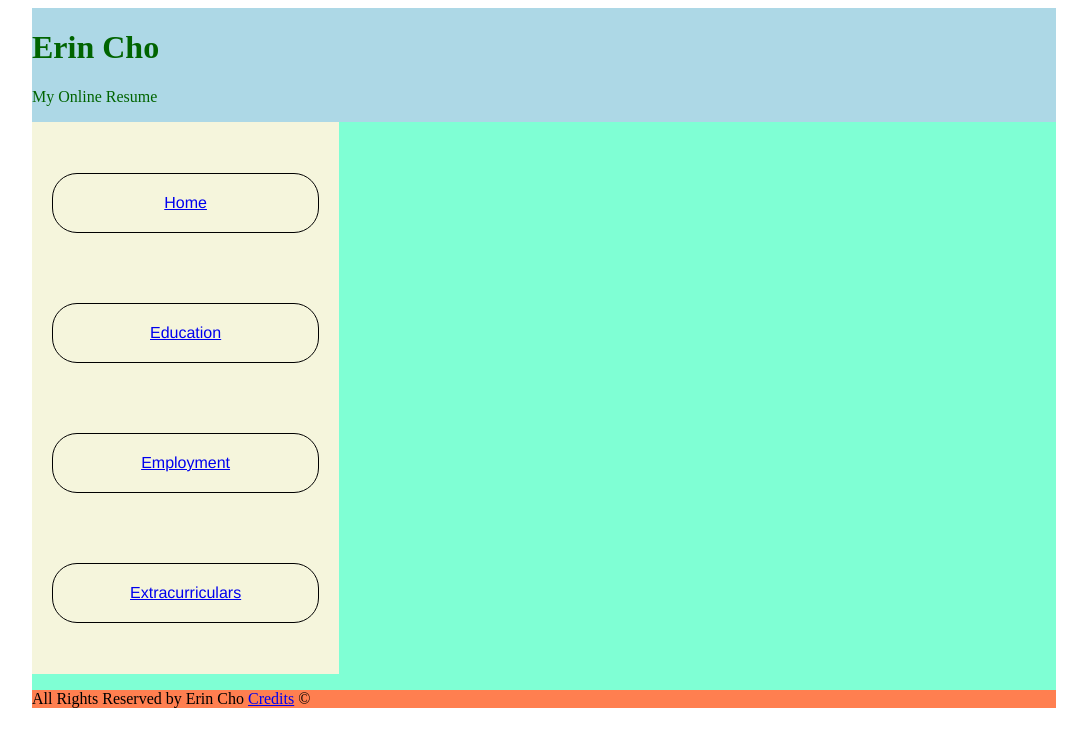
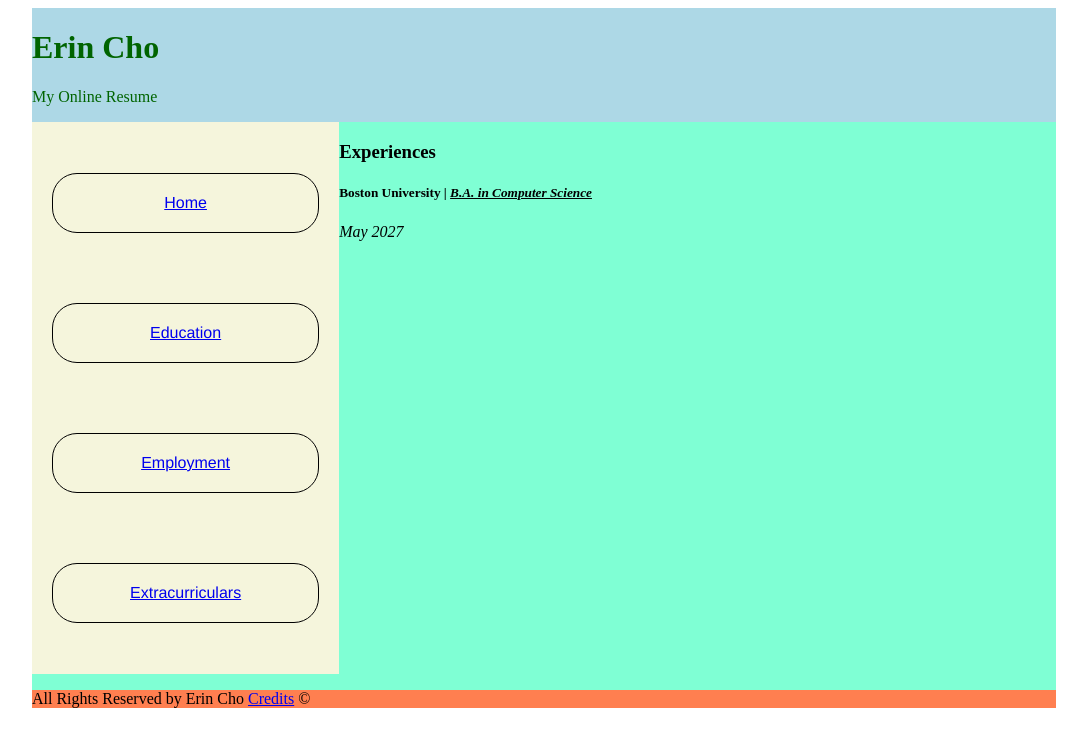
Before and after one commit to er1nh4/cs391a1-mp3, a React app: page /experiences.html in a window 1280 px wide. Shown: the top 746 px of the page, without its empty margins (96-1183 px from the left). Built offline with nearby package versions, Linux system fonts and the light colour scheme; the HTML template or start-up script is replaced by a standard one.

Commit message:
Updated htmls

```diff
--- a/src/components/Root.tsx
+++ b/src/components/Root.tsx
@@ -3,7 +3,9 @@ import {Header} from "./Header.tsx";
 import Nav from "./Nav.tsx";
 import Footer from "./Footer.tsx";
 import Home from "./main/Home.tsx";
-import Education  from "./main/Education.tsx"
+import Education  from "./main/Education.tsx";
+import Experiences from "./main/Experiences.tsx";
+import Extracurriculars from "./main/Extracurriculars.tsx";
 import styled from "styled-components";
 
 const PageWrapper = styled.div`
@@ -31,6 +33,8 @@ export default function Root() {
                 <Routes>
                     <Route path={'/'} element={<Home/>}/>
                     <Route path={'/education.html'} element={<Education/>}/>
+                    <Route path={'/experiences.html'} element={<Experiences/>}/>
+                    <Route path={'/extracurriculars.html'} element={<Extracurriculars/>}/>
                 </Routes>
             </ContentContainer>
             <Footer/>
--- /dev/null
+++ b/src/components/main/Experiences.tsx
@@ -0,0 +1,11 @@
+export default function Experiences() {
+    return (
+        <main id="main-page">
+            <h3 id="main-title"> Experiences </h3>
+            <div>
+                <h5><strong>Boston University</strong> | <em><u> B.A. in Computer Science </u></em></h5>
+                <em>May 2027</em>
+            </div>
+        </main>
+    )
+}
--- /dev/null
+++ b/src/components/main/Extracurriculars.tsx
@@ -0,0 +1,7 @@
+export default function Extracurriculars() {
+    return (
+        <main id="main-page">
+
+        </main>
+    )
+}
--- a/src/components/main/Home.tsx
+++ b/src/components/main/Home.tsx
@@ -3,8 +3,6 @@ import styled from "styled-components";
 const StyledHome = styled.main`
     width: 70%;
     height: 100vh;
-    align-items: center;
-    justify-content: center;
 `;
 
 export default function Home() {
```
Also changed, not shown: src/components/StyledDiv.tsx (added, +13 -0 lines).
